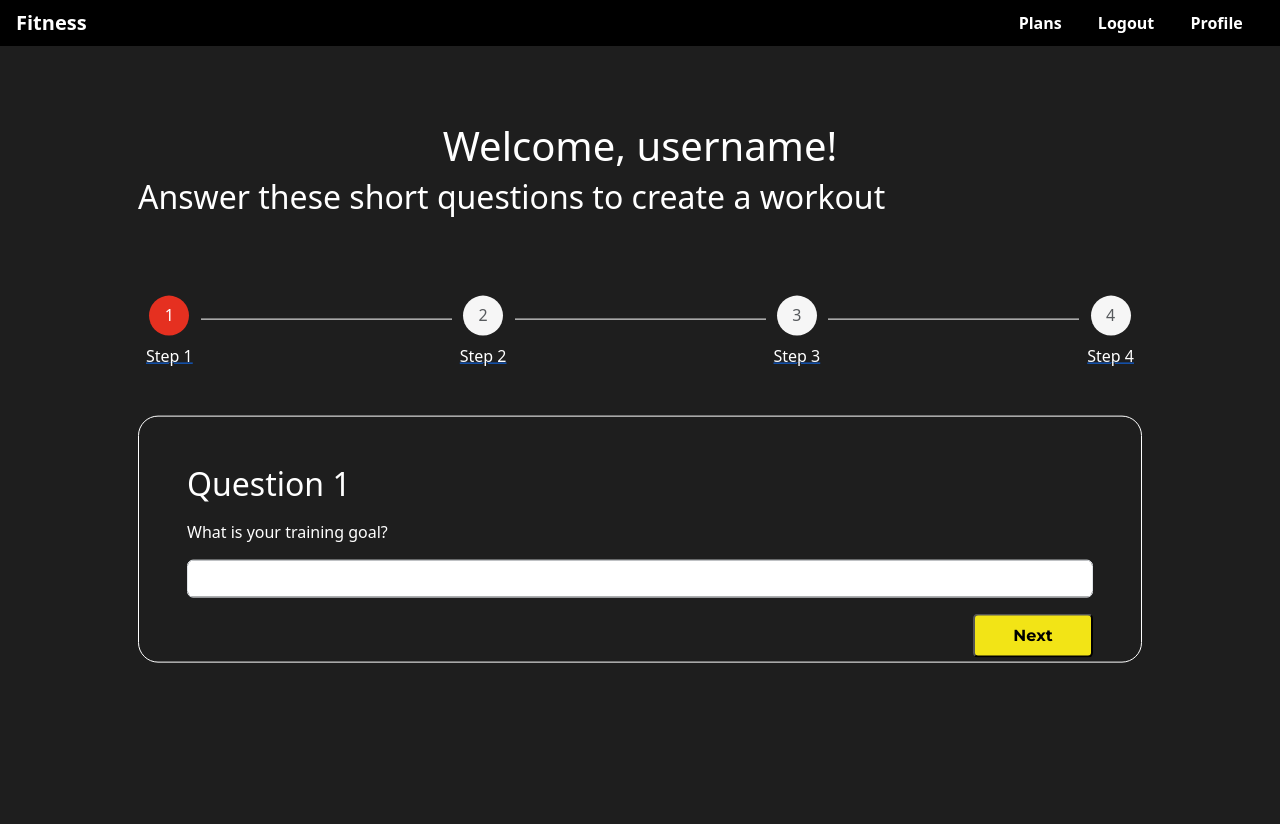
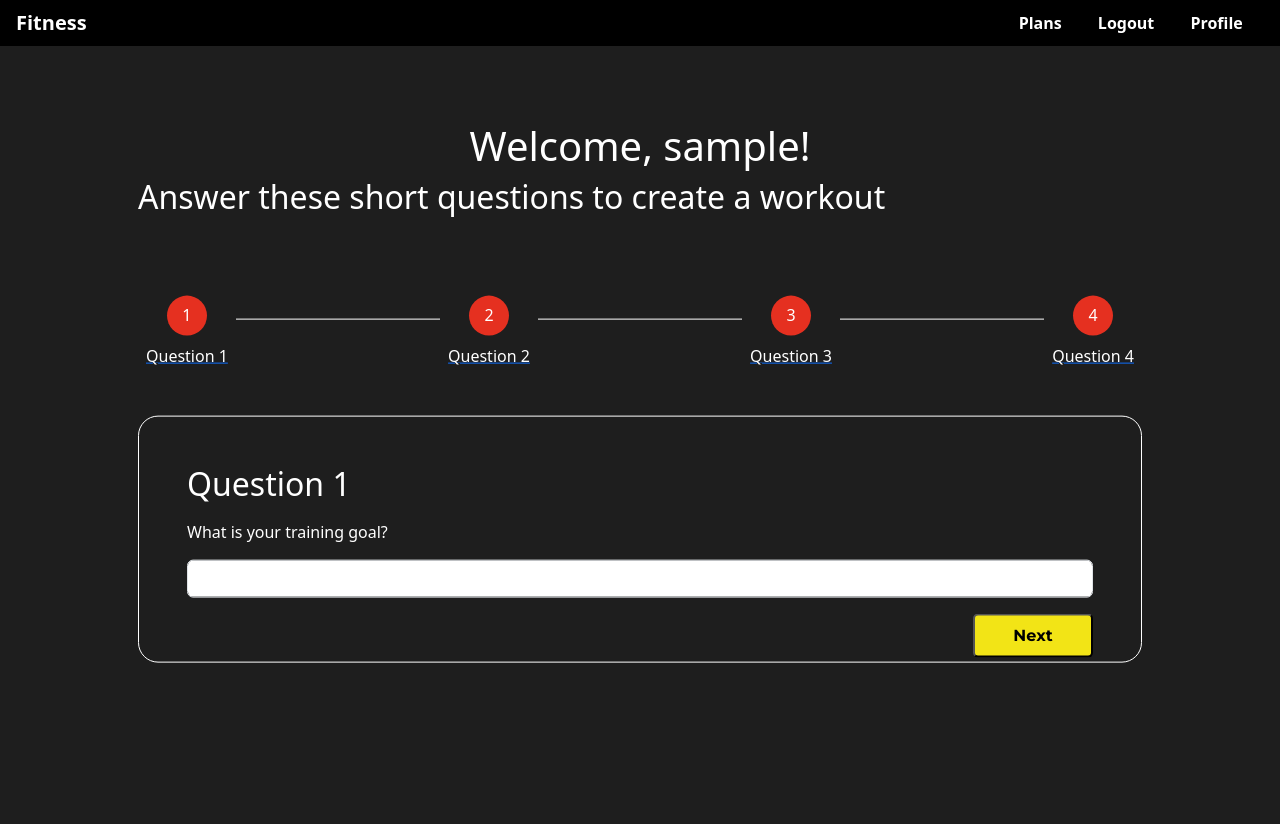
Before and after one commit to AndrewSushi/WorkoutRoutine, a Flask app: page /form in a window 1280 px wide. Run offline with Flask 3, Linux system fonts and the light colour scheme; the visitor is signed in with stand-in values (Sample User, id 1).

Commit message:
DRY'd the jinja on the survey.html

```diff
--- a/app.py
+++ b/app.py
@@ -43,6 +43,7 @@ def register_user():
             return render_template('register.html', form=form)
 
         session['user_id'] = new_user.id
+        session['username'] = new_user.username
         return redirect('/form')
 
     return render_template('register.html', form=form)
@@ -56,7 +57,6 @@ def login_user():
 
         user = User.authenticate(username, password)
         if user:
-            flash(f"Welcome Back, {user.username}", "success")
             session['user_id'] = user.id
             return redirect('/form')
         else:
@@ -67,7 +67,6 @@ def login_user():
 @app.route('/logout')
 def logout_user():
     session.pop('user_id')
-    flash("Goodbye")
     return redirect('/')
 
 @app.route('/form', methods=['GET', 'POST'])
--- a/static/css/forms.css
+++ b/static/css/forms.css
@@ -40,7 +40,7 @@
 .pl-0 {
     padding-left: 0;
 }
-.button, .button-submit {
+.button, .button-submit{
     padding: 0.5rem 1.5rem;
     font-family: 'Montserrat', sans-serif;
     font-weight: bold;
--- a/templates/survey.html
+++ b/templates/survey.html
@@ -3,120 +3,52 @@
 
 <div class="back">
   <div class="form-container">
-    <h1 class="heading">Welcome, username!</h1>
+    <h1 class="heading">Welcome, {{session['username']}}!</h1>
     <h2 class="heading-2">Answer these short questions to create a workout</h2>
     <div id="multi-step-form-container">
-      <!-- Form Steps / Progress Bar -->
       <ul class="form-stepper form-stepper-horizontal text-center mx-auto pl-0">
-        <!-- Step 1 -->
-        <li class="form-stepper-active text-center form-stepper-list steps" step="1">
+        {% for i in range(1, 5) %}
+        <li class="form-stepper-active text-center form-stepper-list steps" step="{{i}}">
           <a class="mx-2">
             <span class="form-stepper-circle text-muted">
-              <span>1</span>
+              <span>{{i}}</span>
             </span>
-            <div class="label text-muted steps">Step 1</div>
-          </a>
-
-        </li>
-        <!-- Step 2 -->
-        <li class="form-stepper-unfinished text-center form-stepper-list" step="2">
-          <a class="mx-2">
-            <span class="form-stepper-circle text-muted">
-              <span>2</span>
-            </span>
-            <div class="label text-muted steps">Step 2</div>
+            <div class="label text-muted steps">Question {{i}}</div>
           </a>
         </li>
-        <!-- Step 3 -->
-        <li class="form-stepper-unfinished text-center form-stepper-list" step="3">
-          <a class="mx-2">
-            <span class="form-stepper-circle text-muted">
-              <span>3</span>
-            </span>
-            <div class="label text-muted steps">Step 3</div>
-          </a>
-        </li>
+        {% endfor %}
+      </ul>
+    </div>
+    <div>
+      <form id="userAccountSetupForm" name="userAccountSetupForm" enctype="multipart/form-data" method="POST">
+        {% for field in form if field.widget.input_type != 'hidden' %}
+          {% if loop.index == 1 %}
+            <section id="step-{{loop.index}}" class="form-step">
+          {% else %}
+            <section id="step-{{loop.index}}" class="form-step d-none">
+          {% endif %}
+            <h2 class="font-normal">Question {{loop.index}}</h2>
+            <div class="mt-3">
+              {{ field.label(class_="form-label") }}
+              {{ field(class_="form-control") }}
 
-        <li class="form-stepper-unfinished text-center form-stepper-list" step="4">
-          <a class="mx-2">
-            <span class="form-stepper-circle text-muted">
-              <span>4</span>
-            </span>
-            <div class="label text-muted steps">Step 4</div>
-          </a>
-        </li>
-
-      </ul>
-      <!-- Step Wise Form Content -->
-      <form id="userAccountSetupForm" name="userAccountSetupForm" enctype="multipart/form-data" method="POST">
-        <!-- Step 1 Content -->
-        <section id="step-1" class="form-step">
-          <h2 class="font-normal">Question 1</h2>
-          <!-- Step 1 input fields -->
-          <div class="mt-3">
-            {{ form.goal.label(class_="form-label") }}
-            {{ form.goal(class_="form-control") }}
-            {% for error in form.goal.errors %}
+              {% for error in field.errors %}
               <span class="form-text text-danger">{{ error }}</span>
               {% endfor %}
             </div>
-          <!-- Add other fields of step 1 here if needed -->
             <div class="mt-3">
-            <button class="button btn-navigate-form-step right-button" type="button" step_number="2">Next</button>
+              {% if loop.index > 1 %}
+                <button class="button btn-navigate-form-step" type="button" step_number="{{loop.index-1}}">Prev</button>
+              {% endif %}
+              {% if loop.index < 4 %}
+                <button class="button btn-navigate-form-step right-button" type="button" step_number="{{loop.index+1}}">Next</button>
+              {% endif %}
+              {% if loop.index == 4 %}
+                <button class="button-submit right-button" type="submit">Save</button>
+              {% endif %}
             </div>
           </section>
-        <!-- Step 2 Content, default hidden on page load. -->
-        <section id="step-2" class="form-step d-none">
-          <h2 class="font-normal">Question 2</h2>
-          <!-- Step 2 input fields -->
-          <div class="mt-3">
-            {{ form.days_per_week.label(class_="form-label") }}
-            {{ form.days_per_week(class_="form-control") }}
-            {% for error in form.days_per_week.errors %}
-              <span class="form-text text-danger">{{ error }}</span>
         {% endfor %}
-          </div>
-          <!-- Add other fields of step 2 here if needed -->
-          <div class="mt-3">
-            <button class="button btn-navigate-form-step" type="button" step_number="1">Prev</button>
-            <button class="button btn-navigate-form-step right-button" type="button" step_number="3">Next</button>
-          </div>
-        </section>
-
-        <section id="step-3" class="form-step d-none">
-          <h2 class="font-normal">Question 3</h2>
-          <!-- Step 3 input fields -->
-          <div class="mt-3 question">
-            {{ form.time_avaliable.label(class_="form-label") }}
-            {{ form.time_avaliable(class_="form-control") }}
-            {% for error in form.time_avaliable.errors %}
-              <span class="form-text text-danger">{{ error }}</span>
-            {% endfor %}
-          </div>
-          <!-- Add other fields of step 3 here if needed -->
-          <div class="mt-3">
-            <button class="button btn-navigate-form-step" type="button" step_number="2">Prev</button>
-            <button class="button btn-navigate-form-step right-button" type="button" step_number="4">Next</button>
-          </div>
-        </section>
-
-        <!-- Step 4 Content, default hidden on page load. -->
-        <section id="step-4" class="form-step d-none">
-          <h2 class="font-normal">Question 4</h2>
-          <!-- Step 4 input fields -->
-          <div class="mt-3">
-            {{ form.equipment.label(class_="form-label") }}
-            {{ form.equipment(class_="form-control") }}
-            {% for error in form.equipment.errors %}
-              <span class="form-text text-danger">{{ error }}</span>
-            {% endfor %}
-          </div>
-          <!-- Add other fields of step 3 here if needed -->
-          <div class="mt-3">
-            <button class="button btn-navigate-form-step" type="button" step_number="3">Prev</button>
-            <button class="button-submit right-button" type="submit">Save</button>
-          </div>
-        </section>
         {{ form.hidden_tag() }}
       </form>
     </div>
```
Also changed, not shown: templates/register.html (+7 -3 lines). Lines whose indentation alone changed are shown as unchanged.
